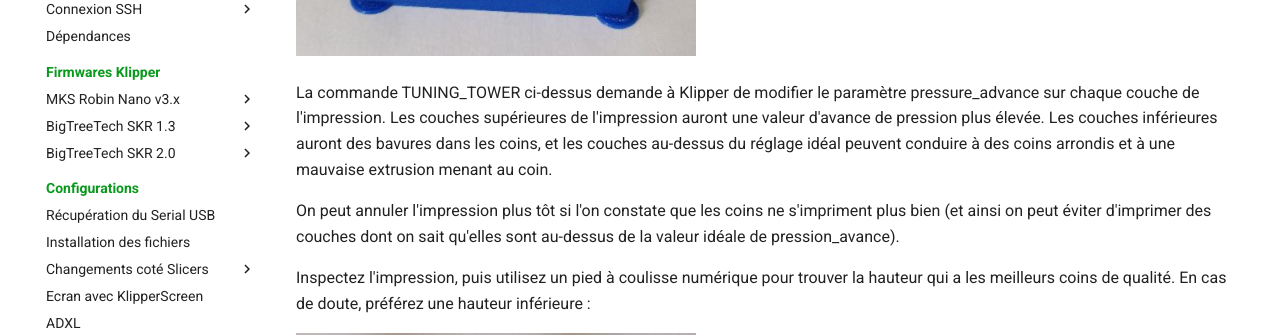
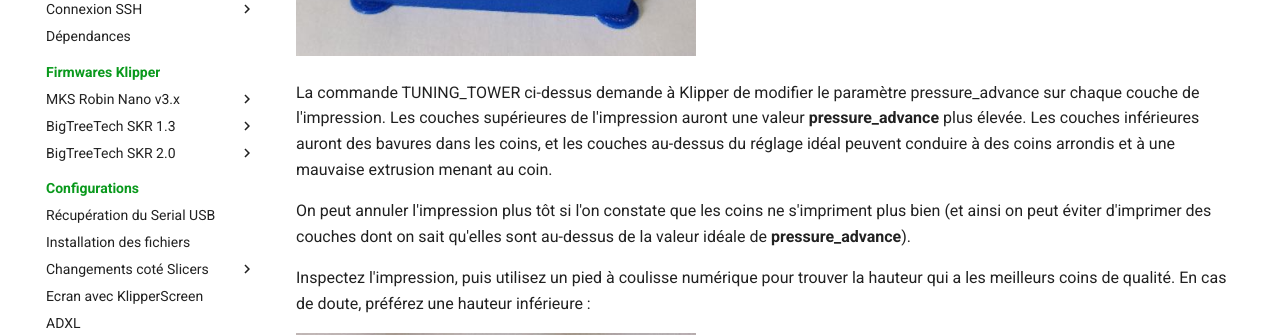
Before and after one commit to Guilouz/test, an MkDocs documentation site: the page built from docs/calibrations/pressure-advance.md, in a window 1280 px wide and 900 px high, scrolled down 1325 px. Shown: the part 177-512 px from the top of the window. Built offline with MkDocs 1.6.1 and Material for MkDocs 9.7.7, drawn with Linux system fonts in a browser that asks for light colours; comment, search, counter and statistics services are not loaded; some of the changed text lies outside the part shown.

Commit message:
Update pressure-advance.md

```diff
--- a/docs/calibrations/pressure-advance.md
+++ b/docs/calibrations/pressure-advance.md
@@ -53,9 +53,9 @@ Une fois entièrement imprimé, le test d'impression ressemble à cela :
 
 ![Pressure Advance](../assets/img/calibrations/pressure-1.png){ width="400" }
 
-La commande TUNING_TOWER ci-dessus demande à Klipper de modifier le paramètre pressure_advance sur chaque couche de l'impression. Les couches supérieures de l'impression auront une valeur d'avance de pression plus élevée. Les couches inférieures auront des bavures dans les coins, et les couches au-dessus du réglage idéal peuvent conduire à des coins arrondis et à une mauvaise extrusion menant au coin.
+La commande TUNING_TOWER ci-dessus demande à Klipper de modifier le paramètre pressure_advance sur chaque couche de l'impression. Les couches supérieures de l'impression auront une valeur **pressure_advance** plus élevée. Les couches inférieures auront des bavures dans les coins, et les couches au-dessus du réglage idéal peuvent conduire à des coins arrondis et à une mauvaise extrusion menant au coin.
 
-On peut annuler l'impression plus tôt si l'on constate que les coins ne s'impriment plus bien (et ainsi on peut éviter d'imprimer des couches dont on sait qu'elles sont au-dessus de la valeur idéale de pression_avance).
+On peut annuler l'impression plus tôt si l'on constate que les coins ne s'impriment plus bien (et ainsi on peut éviter d'imprimer des couches dont on sait qu'elles sont au-dessus de la valeur idéale de **pressure_advance**).
 
 Inspectez l'impression, puis utilisez un pied à coulisse numérique pour trouver la hauteur qui a les meilleurs coins de qualité. En cas de doute, préférez une hauteur inférieure :
 
@@ -63,7 +63,7 @@ Inspectez l'impression, puis utilisez un pied à coulisse numérique pour trouve
 
 - La valeur **pressure_advance** peut alors être calculée comme cela :
 
-    {==START==} :fontawesome-solid-plus: {==hauteur_mesurée==} :fontawesome-solid-xmark: {==FACTOR==} :fontawesome-solid-arrow-right-long: pressure_advance
+    {==START==} :fontawesome-solid-plus: {==hauteur_mesurée==} :fontawesome-solid-xmark: {==FACTOR==} :fontawesome-solid-arrow-right-long: {==pressure_advance==}
 
     Par exemple : 0 :fontawesome-solid-plus: 12.90 :fontawesome-solid-xmark: 0.005 :fontawesome-solid-arrow-right-long: 0.0645
 
```
Also changed, not shown: other parts of docs/calibrations/pressure-advance.md (+2 -0 lines).
